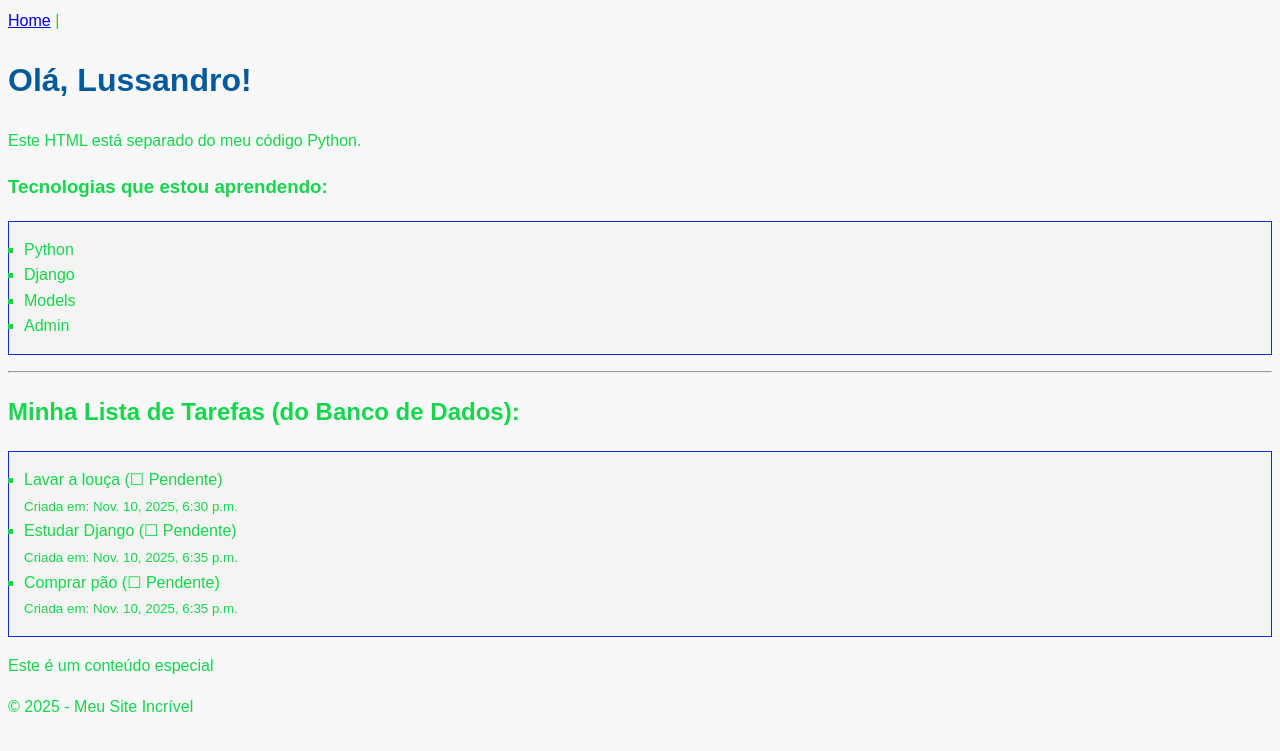
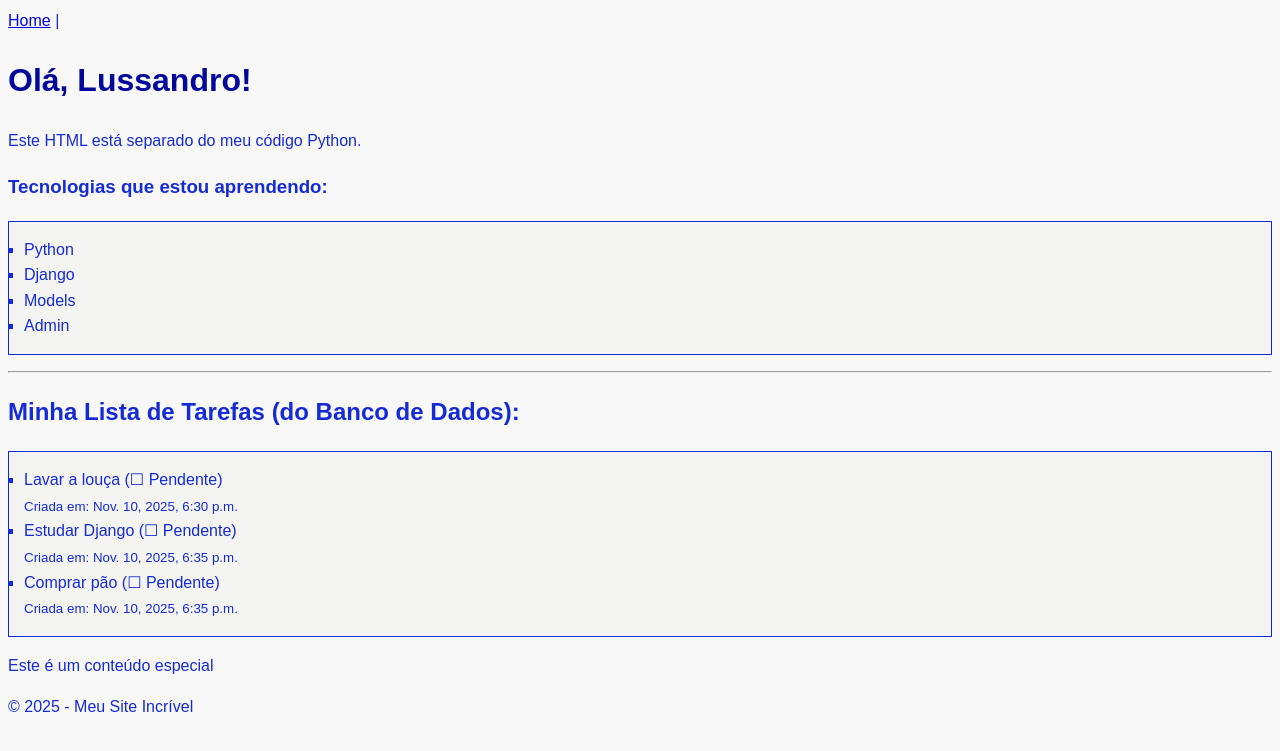
Before and after one commit to Lussandrorj2/django-project, a Django app: page / in a window 1280 px wide. Shown: the top 751 px of the page. Run offline with Django 5.2, Linux system fonts and the light colour scheme; data comes from the database, SQL or seed files in the repository.

Commit message:
chore: alteração de cor do texto

```diff
--- a/static/css/style.css
+++ b/static/css/style.css
@@ -1,11 +1,11 @@
 body {
 font-family: Arial, sans-serif;
 background-color: #f7f8f7;
-color: #15d64c;
+color: #152bd6;
 line-height: 1.6;
 }
 h1 {
-color: #005a9c; /* Um azul Django */
+color: #00089c; /* Um azul Django */
 }
 ul {
 background-color: #f4f5f3;
```
